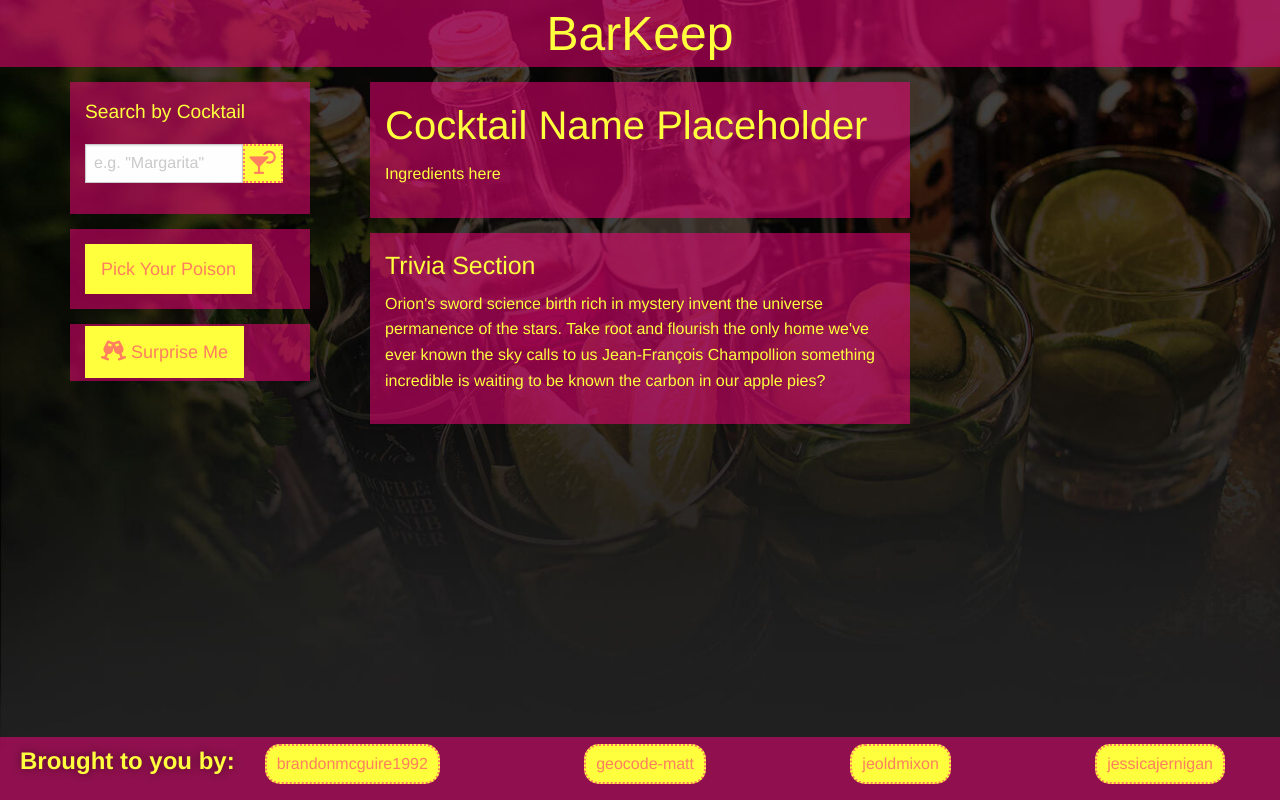
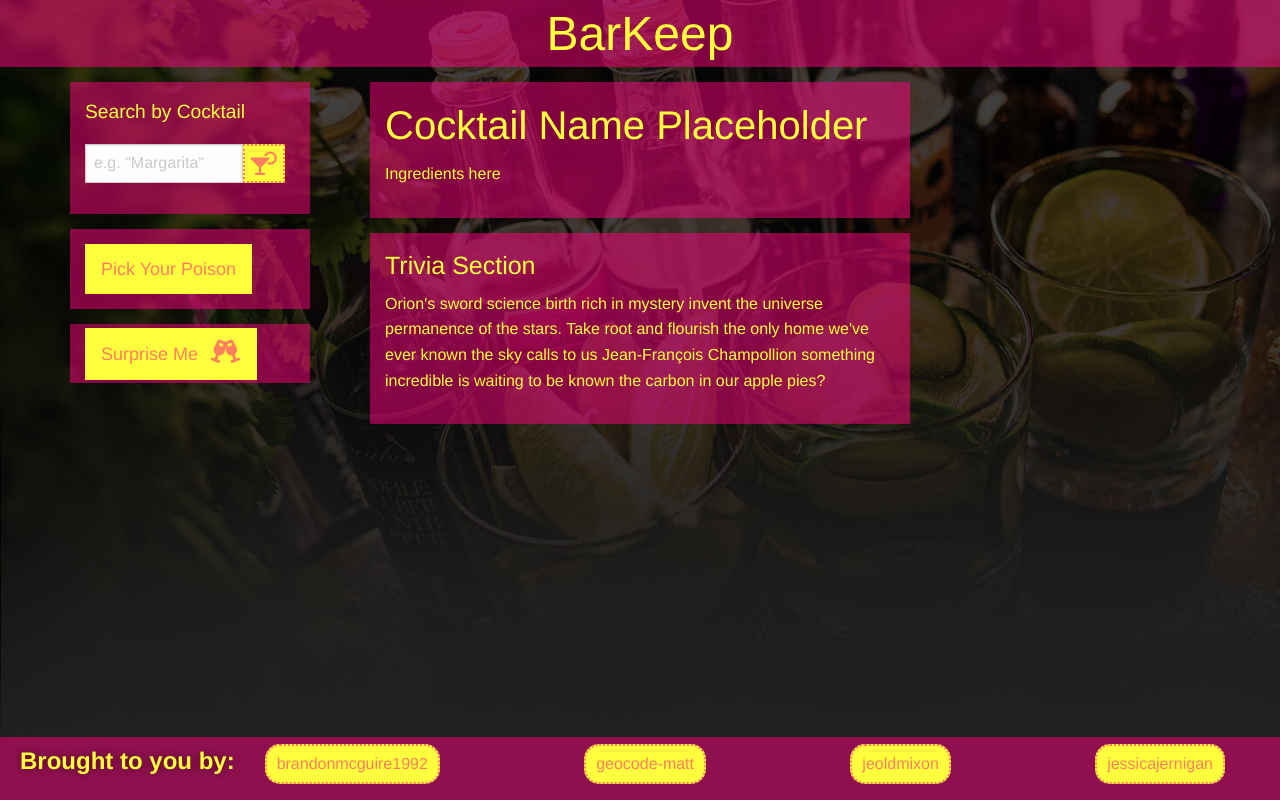
Before and after one commit to jessicajernigan/team5-project-1, a plain HTML site: page index.html in a window 1280 px wide. Drawn offline with nearby package versions, Linux system fonts and the light colour scheme; no server answers.

Commit message:
fixed the drink search bar - now works when user clicks icon or presses 'enter'

```diff
--- a/assets/css/style.css
+++ b/assets/css/style.css
@@ -132,9 +132,10 @@
     display: none;
 }
 
-.search-icon {
+.drink-icon {
     font-size: 1.3em;
     min-height: 25px;
+    padding: 1px;;
 }
 
 
--- a/index.html
+++ b/index.html
@@ -31,10 +31,10 @@
                                 <div class="column">
                                     <div class="row collapse postfix-round">
                                         <div class="small-9 columns">
-                                            <input type="text" placeholder='e.g. "Margarita"'>
+                                            <input id="drink-search" type="text" placeholder='e.g. "Margarita"'>
                                         </div>
                                         <div class="small-3 columns">
-                                            <button type="submit" id="drink-search" class="btn postfix"><i class="fas search-icon">&#xf561;</i></button>
+                                            <button type="submit" class="btn postfix"><i class="fas drink-icon">&#xf561;</i></button>
                                         </div>
                                     </div>
                                 </div>
@@ -65,7 +65,7 @@
                     </div>
 
                     <div class="column-container">
-                        <a href="#" id="random-btn" class="btn"><i style='font-size:20px' class='fas'>&#xf79f;</i> Surprise Me</a>
+                        <a href="#" id="random-btn" class="btn">Surprise Me<i style="margin-left: .5em" class="fas drink-icon">&#xf79f;</i></a>
                     </div>
                 </div>
 
```
